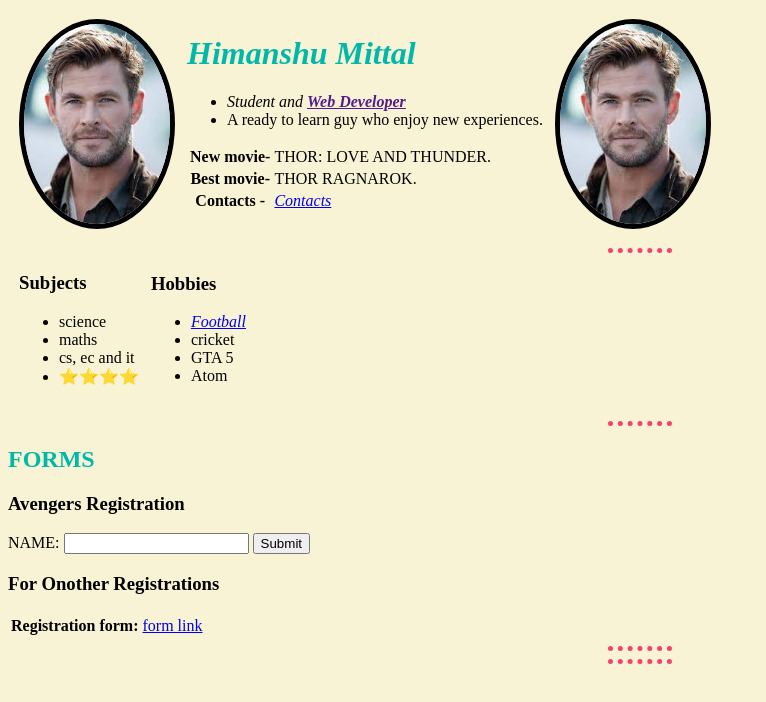
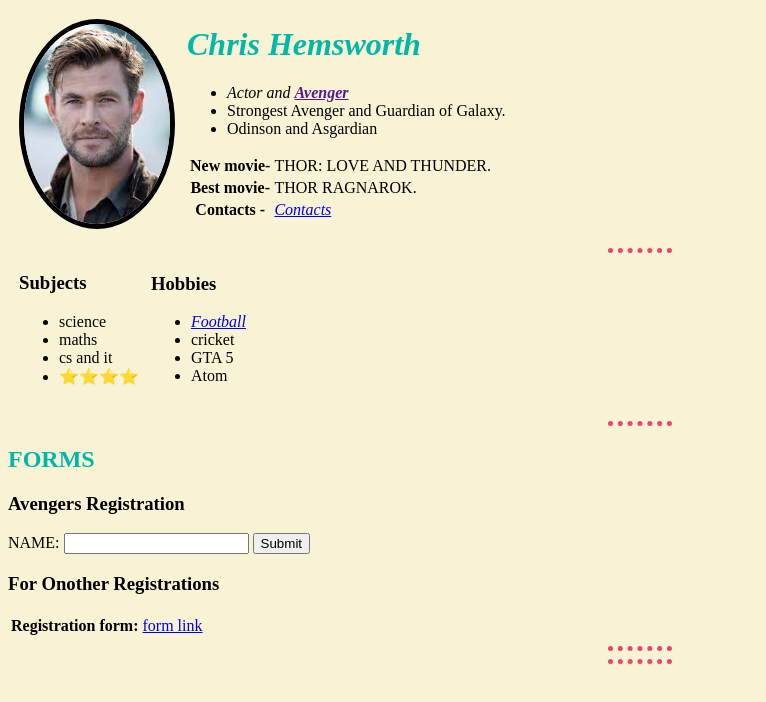
Before and after one commit to hmittal28/WebHM, a plain HTML site: page index.html in a window 1280 px wide. Shown: the whole page, without its empty margins (0-766 px from the left). Drawn offline with Linux system fonts and the light colour scheme.

Commit message:
Update index.html

```diff
--- a/index.html
+++ b/index.html
@@ -4,8 +4,7 @@
   <meta charset="utf-8">
   <title>Himanshu webcourse</title>
   <link rel="stylesheet" href="css/style.css">
-  <link rel="icon" href="/favicon.ico">
-
+  <link rel="icon" href="images/favicon.ico">
 </head>
 
 <body>
@@ -15,10 +14,11 @@
         <img border="5px" src="images/ch.jpg" alt="chris picture">
       </td>
       <td>
-        <h1><i><b>Himanshu Mittal</b></i> </h1>
+        <h1><i><b>Chris Hemsworth</b></i> </h1>
         <ul>
-          <li><em>Student and <strong><a href="">Web Developer</a></strong></em></li>
-          <li>A ready to learn guy who enjoy new experiences.</li>
+          <li><em>Actor and <strong><a href="">Avenger</a></strong></em></li>
+          <li>Strongest Avenger and Guardian of Galaxy.</li>
+          <li>Odinson and Asgardian</li>
         </ul>
         <table >
           <tr>
@@ -46,10 +46,7 @@
             </td>
           </tr>
     </table>
-      </td>
-      <td>
-        <img border="5px" src="images/ch.jpg" alt="chris picture">
-      </td>
+
       </tr>
         </table>
   <hr />
@@ -60,7 +57,7 @@
         <ul>
           <li>science</li>
           <li>maths</li>
-          <li>cs, ec and it</li>
+          <li>cs and it</li>
           <li>⭐⭐⭐⭐</li>
         </ul>
       </td>
```
